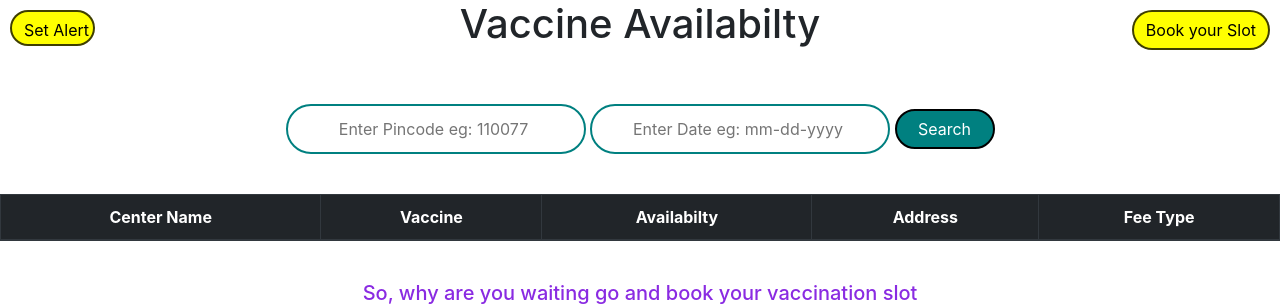
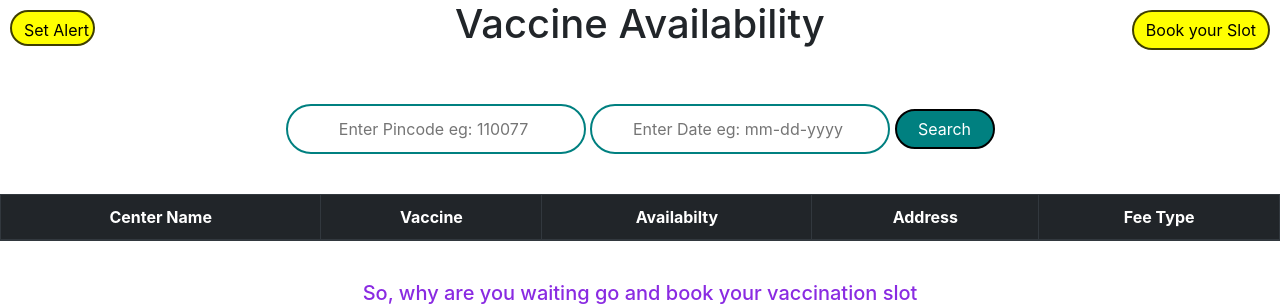
Before and after one commit to Abhiney27/FindVaccinationSlot, a Flask app: page / in a window 1280 px wide. Shown: the top 308 px of the page. Run offline with Flask 2, Linux system fonts and the light colour scheme; lists and menus that the app fills with data are empty; some libraries are stand-ins or nearby versions.

Commit message:
Updated index.html

```diff
--- a/CowinApp/templates/index.html
+++ b/CowinApp/templates/index.html
@@ -6,7 +6,7 @@
         <script src="https://stackpath.bootstrapcdn.com/bootstrap/4.1.3/js/bootstrap.min.js" integrity="sha384-ChfqqxuZUCnJSK3+MXmPNIyE6ZbWh2IMqE241rYiqJxyMiZ6OW/JmZQ5stwEULTy" crossorigin="anonymous"></script>
         <title>Home</title>
         <script src="Validate.js"></script>
-        <h1><center>Vaccine Availabilty</center></h1>
+        <h1><center>Vaccine Availability</center></h1>
         <br>
         <br>
     </head>
```
